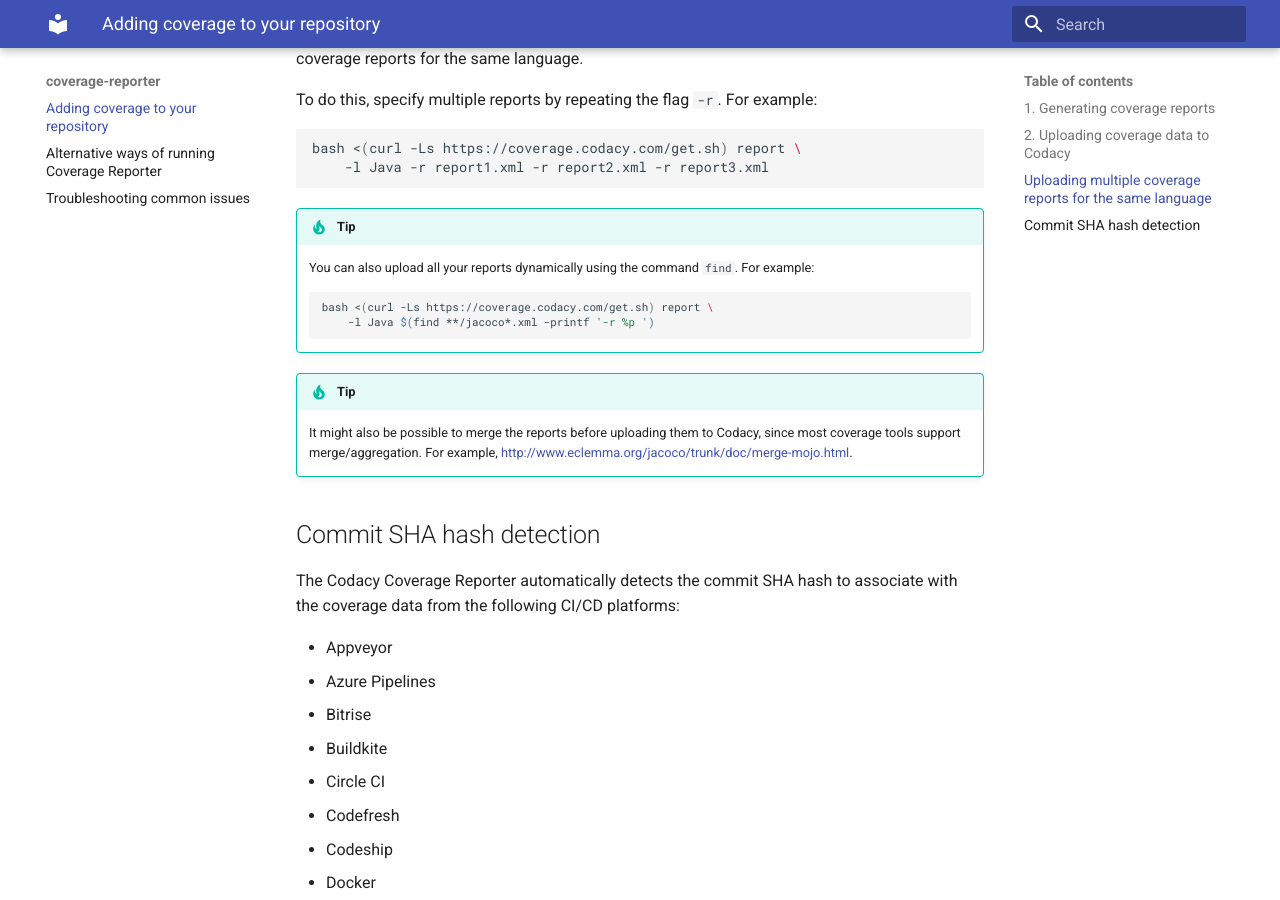
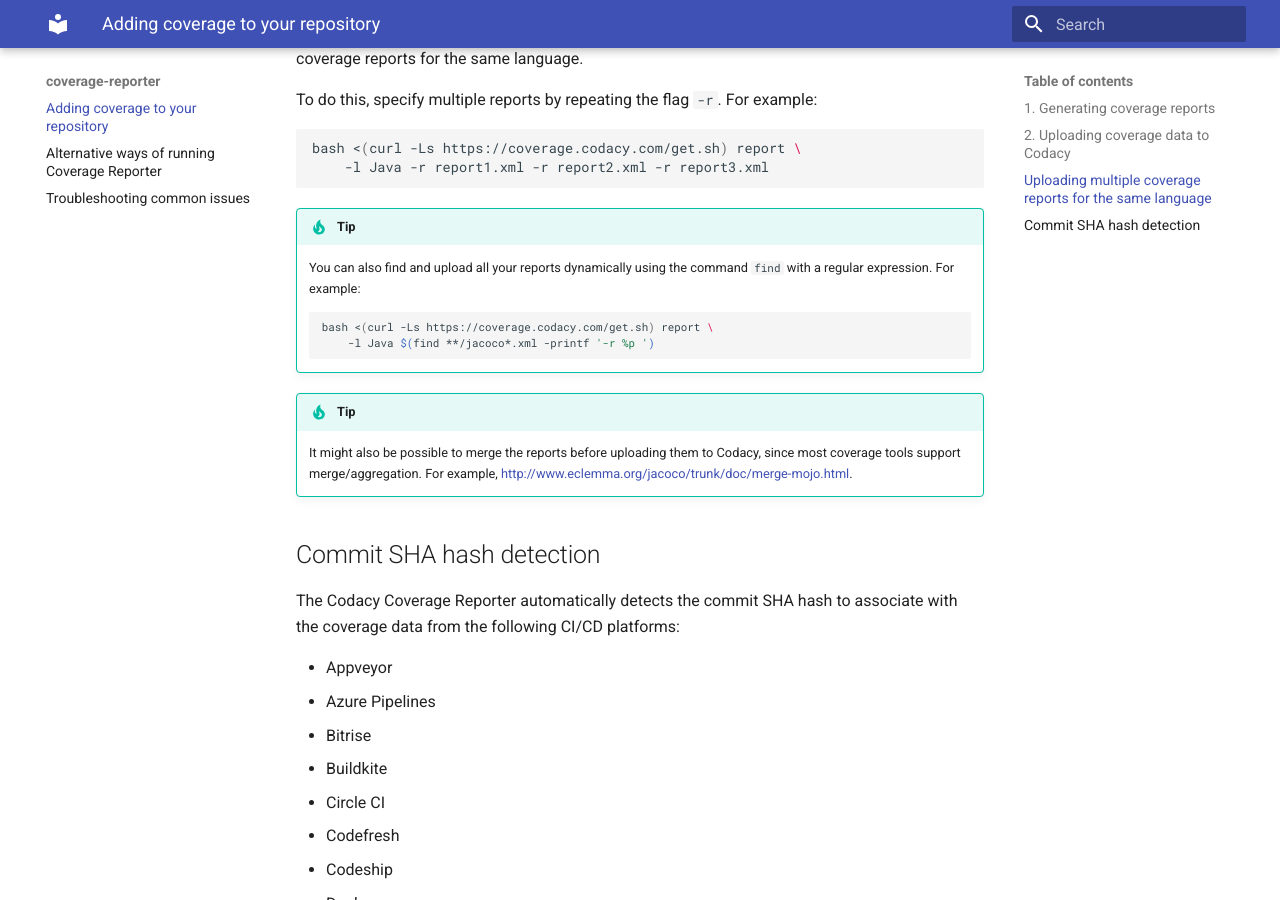
Before and after one commit to codacy/codacy-coverage-reporter, an MkDocs documentation site: the page built from docs/index.md, in a window 1280 px wide and 900 px high, scrolled down 3052 px. Built offline with MkDocs 1.6.1 and Material for MkDocs 9.7.7, drawn with Linux system fonts in a browser that asks for light colours.

Commit message:
clean: Improve example using the command find

````diff
--- a/docs/index.md
+++ b/docs/index.md
@@ -159,7 +159,7 @@
 ```
 
 !!! tip
-    You can also upload all your reports dynamically using the command `find`. For example:
+    You can also find and upload all your reports dynamically using the command `find` with a regular expression. For example:
 
     ```bash
     bash <(curl -Ls https://coverage.codacy.com/get.sh) report \
````
